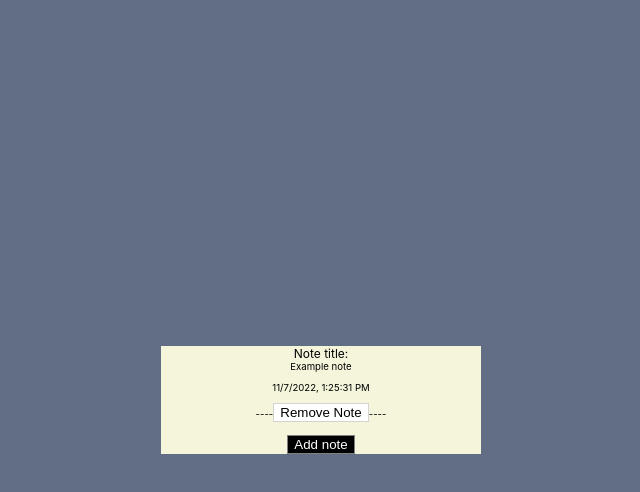
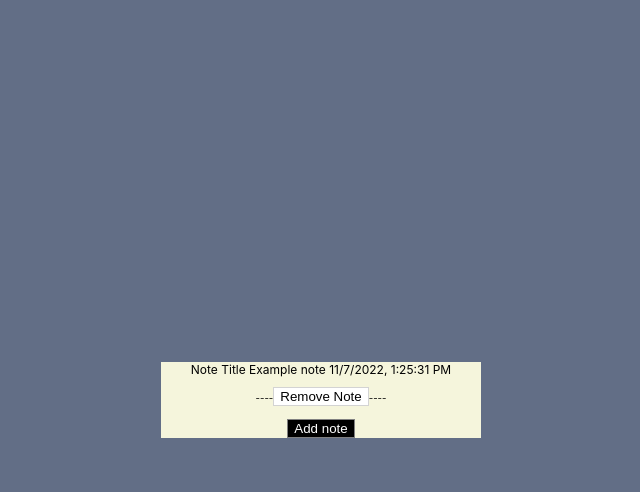
Before and after one commit to mark-itc/react---notes-app-YonahDiaz, a React (Create React App) app in the folder notes-pad/: page / in a window 1280 px wide. Both pictures are taken after a click on the button "Add note". Shown: the top 492 px of the page, without its empty margins (319-959 px from the left). Built offline with nearby package versions, Linux system fonts and the light colour scheme.

Commit message:
Milestone 4 keys
Added keys

```diff
--- a/notes-pad/src/App.css
+++ b/notes-pad/src/App.css
@@ -56,8 +56,9 @@
   right: 25%;
 }
 
-.Note-title {
+.Note-content {
   font-size: 1.5vmin;
+  text-align: center;
 }
 
 .Add-note-button {
--- a/notes-pad/src/App.js
+++ b/notes-pad/src/App.js
@@ -7,7 +7,16 @@ function NotesAndButton() {
   const [isOpen, setIsOpen] = useState(false);
   const [popUp, setPopUp] = useState("");
   const addNoteOnClick = () => {
-    setNotes((noteArray) => [...noteArray, `${new Date().toLocaleString()}`]);
+    setNotes((noteArray) => [
+      ...noteArray,
+      `${
+        `Note Title` +
+        "\n" +
+        `Example note` +
+        "\n" +
+        new Date().toLocaleString()
+      }`,
+    ]);
   };
 
   const deleteNoteButton = (index) => {
@@ -21,9 +30,9 @@ function NotesAndButton() {
     return noteInfo;
   }
   return [
-    <div>
+    <div key="100">
       {notes.map((note, index) => (
-        <div className="Note">
+        <div key={index} className="Note">
           <div
             className="IndividualNotes"
             onClick={() => {
@@ -31,10 +40,7 @@ function NotesAndButton() {
               setPopUp(getNoteInfo(index));
             }}
           >
-            <div className="Note-title">{"Note title:"}</div>
-            {"Example note"}
-            <p></p>
-            {note}
+            <div className="Note-content">{note}</div>
           </div>
           <p></p>
           ----
@@ -47,13 +53,10 @@ function NotesAndButton() {
           ----
         </div>
       ))}
+
       {isOpen && (
         <div className="Pop-up">
           <div>
-            {"Note title:"}
-            <p></p>
-            {"Example note"}
-            <p></p>
             <div>{popUp}</div>
           </div>
           <button
@@ -67,6 +70,7 @@ function NotesAndButton() {
     </div>,
 
     <input
+      key="600"
       type="button"
       className="Add-note-button"
       onClick={addNoteOnClick}
```
